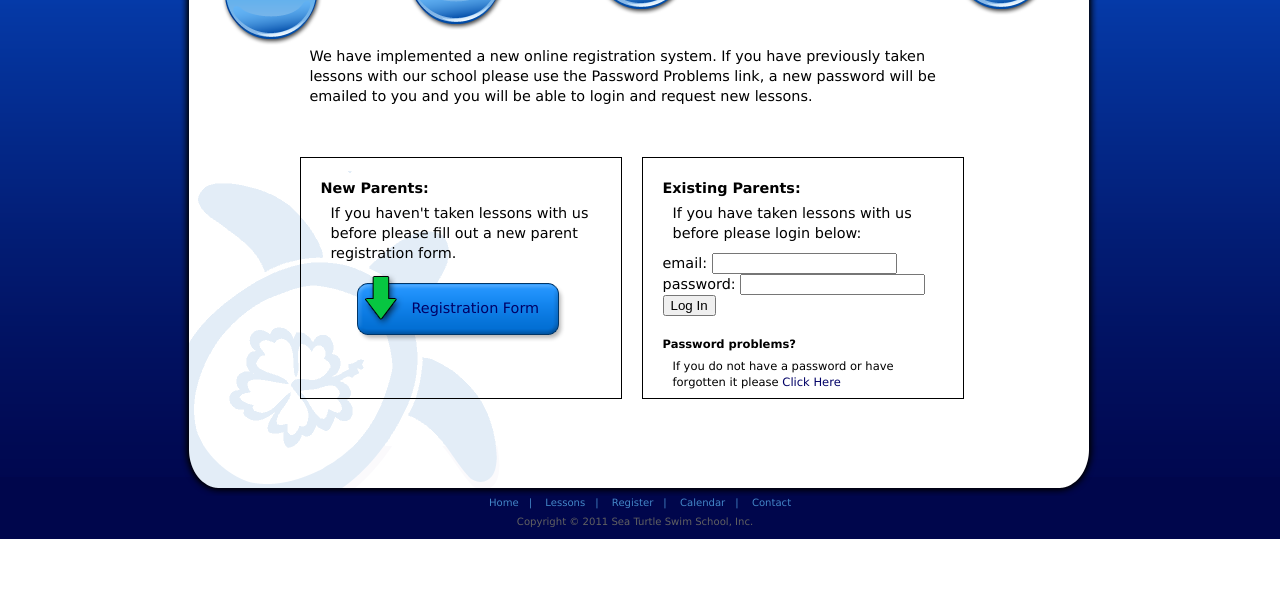
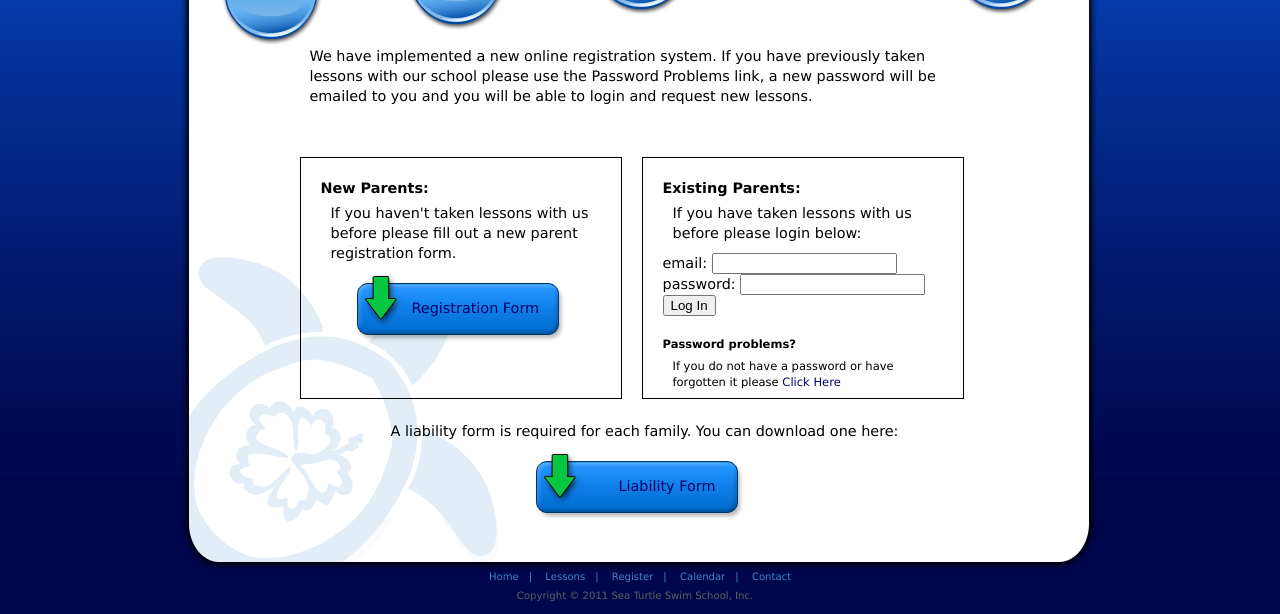
Before and after one commit to StephenFerrero/stswim, a Django app: template schedule/templates/schedule/regorlogin.html in a window 1280 px wide. Shown: the part 289-903 px from the top of the page. Before the commit the page ends 828 px from the top, so only its background shows below. Run offline with Django 3.2, Linux system fonts and the light colour scheme; the template is opened without the code that fills it, so the values that code supplies are empty; some libraries are stand-ins or nearby versions.

Commit message:
Implemented cleaner logout function, returning to login page and displaying message.

```diff
--- a/_todo.txt
+++ b/_todo.txt
@@ -18,6 +18,7 @@ Bugs
 - Make parent edit form update email address for associated user account.
 - Add Gender to Student Detail view
 - Day and Date not showing for lessons on Student Detail page
+- Remove blank space for non-existent Address line 2 in Management dashboard
 
 
 ================================
@@ -46,4 +47,3 @@ Current Projects
 - Add buttons for Parent Dashboard instead of sidebar links
 - Allow parent to specify notes when registering each student
 - Emergency Contact
-- Cleanup logout function
--- a/accounts/urls.py
+++ b/accounts/urls.py
@@ -8,7 +8,7 @@ from stswim.accounts.views import activate, registerparent
 
 urlpatterns = patterns('',
 	url(r'^login/$',  login, name="login"),
-	url(r'^logout/$', logout, name="logout"),
+	url(r'^logout/$', 'stswim.accounts.views.logout_view', name="logout"),
 
 	# Activation keys get matched by \w+ instead of the more specific
 	# [a-fA-F0-9]{40} because a bad activation key should still get to the view;
--- a/schedule/templates/schedule/regorlogin.html
+++ b/schedule/templates/schedule/regorlogin.html
@@ -4,7 +4,7 @@
 
 
 {% block content %}
-	<div id="login" style="width: 680px; height: 400px" class="center">
+	<div id="login" style="width: 680px; height: 350px" class="center">
 		<p>We have implemented a new online registration system. If you have previously taken lessons with our school please use the Password Problems link, a new password will be emailed to you and you will be able to login and request new lessons.</p>
 	<br /><br />
 	<div id="new_parent" class="floatleft">
@@ -33,10 +33,14 @@
 		<p class="helper_text">If you do not have a password or have forgotten it please <a href="/schedule/resetpass">Click Here</a></p>
 	</div>
 	</div>
+	<div id="Liability_Form" class='textcenter'>
+		<br />
+		<p>A liability form is required for each family. You can download one here:</p>
+		<a class="download_button center" href="http://www.seaturtleswim.com/media/files/Liability_Form.pdf">Liability Form</a>
+	</div>
 
 	{% block manage_content %}
 
 	{% endblock %}
 
-
 {% endblock %}
--- a/urls.py
+++ b/urls.py
@@ -20,6 +20,7 @@ urlpatterns += patterns('',
 			   (r'^register/$', 'stswim.schedule.views.regorlogin'),
 
 			   (r'^login/$', 'stswim.schedule.views.regorlogin'),
+			   (r'^logout/$', 'stswim.accounts.views.logout_view'),
 
 		       #Pages app admin urls
 		       (r'^admin/pages/page/$', 'stswim.pages.admin_views.list_pages'),
```
Also changed, not shown: accounts/views.py (+7 -0 lines).
